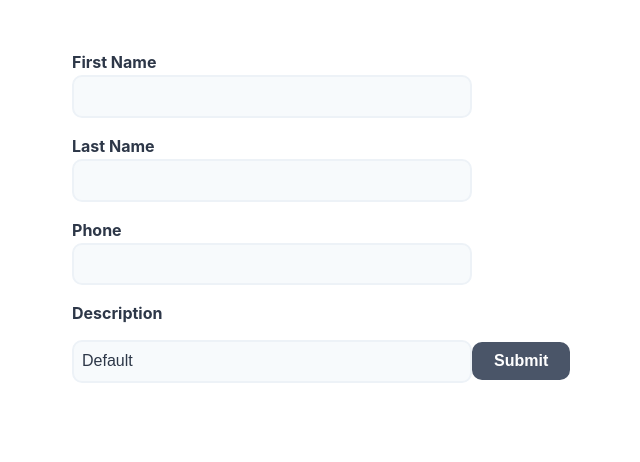
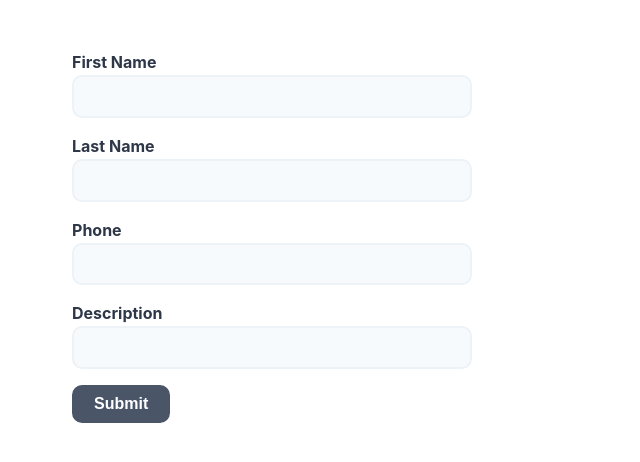
Before and after one commit to crispymangoes/docufill, a React (Create React App) app: page / in a window 1280 px wide. Shown: the top 462 px of the page, without its empty margins (8-648 px from the left). Built offline with nearby package versions, Linux system fonts and the light colour scheme.

Commit message:
Add dynamic form creation

```diff
--- a/src/App.js
+++ b/src/App.js
@@ -1,9 +1,10 @@
 import './App.css';
-import { Docufill } from './components/Docufill';
+//import { Docufill } from './components/Docufill';
+import { DynamicDocufill } from './components/DynamicDocuFill';
 
 function App() {
   return (
-    <Docufill />
+    <DynamicDocufill />
   );
 }
 
--- /dev/null
+++ b/src/components/Container.js
@@ -0,0 +1,29 @@
+import React from 'react';
+
+export const Container = ({config, formik}) => {
+  const builder = (individualConfig) => {
+    switch (individualConfig.type) {
+      case 'text':
+        return (
+                <>
+                <div>
+                  <label htmlFor={individualConfig.field}>{individualConfig.label}</label>
+                  <input type='text'
+                    name={individualConfig.field}
+                    onChange={formik.handleChange} style={{...individualConfig.style}} />
+                  </div>
+                </>
+              );
+      default:
+        return <div>Unsupported field</div>
+    }
+  }
+
+  return (
+    <>
+      {config.map((c) => {
+        return builder(c);
+      })}
+    </>
+  );
+};
--- a/src/components/Docufill.js
+++ b/src/components/Docufill.js
@@ -18,6 +18,7 @@ export const Docufill = () => {
     }
   });
   return (
+    <div>
     <form onSubmit={formik.handleSubmit}>
     <label htmlFor="first_name">First Name</label>
       <input
@@ -25,7 +26,7 @@ export const Docufill = () => {
         name="first_name"
         type="text"
         onChange={formik.handleChange}
-        value={formik.values.first_name}
+
       />
 
       <label htmlFor="last_name">Last Name</label>
@@ -56,5 +57,6 @@ export const Docufill = () => {
       />
       <button type="submit">Submit</button>
     </form>
+    </div>
   );
 };
--- /dev/null
+++ b/src/components/DynamicDocuFill.js
@@ -0,0 +1,21 @@
+import React from "react";
+import { useFormik } from "formik";
+import { generateDocument } from "./GenerateDocument";
+import { Container } from './Container';
+import { response } from "./apiresponse"
+
+export const DynamicDocufill = () => {
+  const formik = useFormik({
+    initialValues: {},
+    onSubmit: values => {
+      //alert(JSON.stringify(values, null, 2));
+      generateDocument(values);
+    }
+  });
+  return (
+    <form onSubmit={formik.handleSubmit}>
+      <Container config={response} formik={formik} />
+      <button type="submit">Submit</button>
+    </form>
+  );
+};
--- /dev/null
+++ b/src/components/apiresponse.js
@@ -0,0 +1,22 @@
+export const response =  [
+    {
+      "type": "text",
+      "field": "first_name",
+      "label": "First Name"
+    },
+    {
+      "type": "text",
+      "field": "last_name",
+      "label": "Last Name",
+    },
+    {
+        "type": "text",
+        "field": "phone",
+        "label": "Phone"
+      },
+      {
+        "type": "text",
+        "field": "description",
+        "label": "Description",
+      }
+  ]
```
